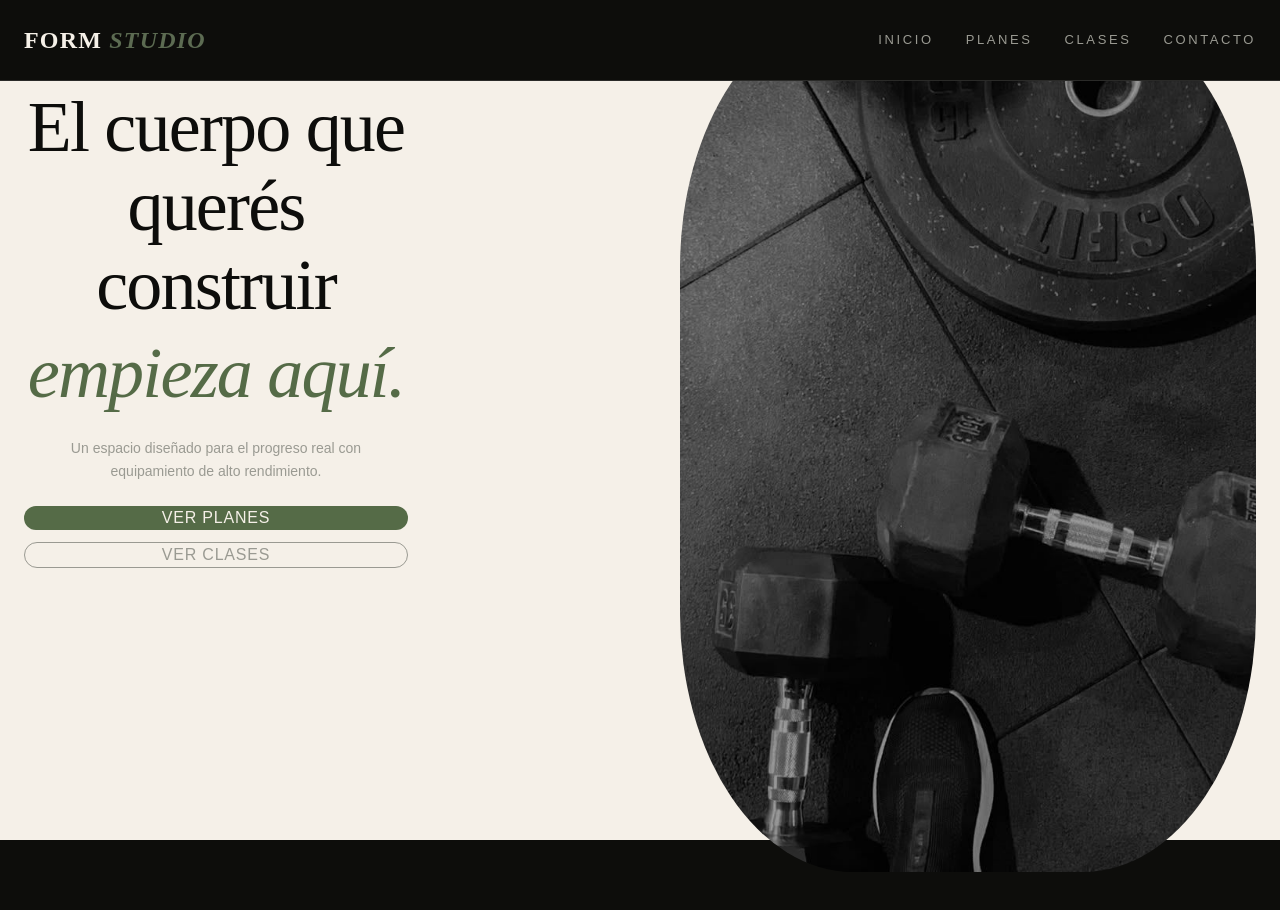
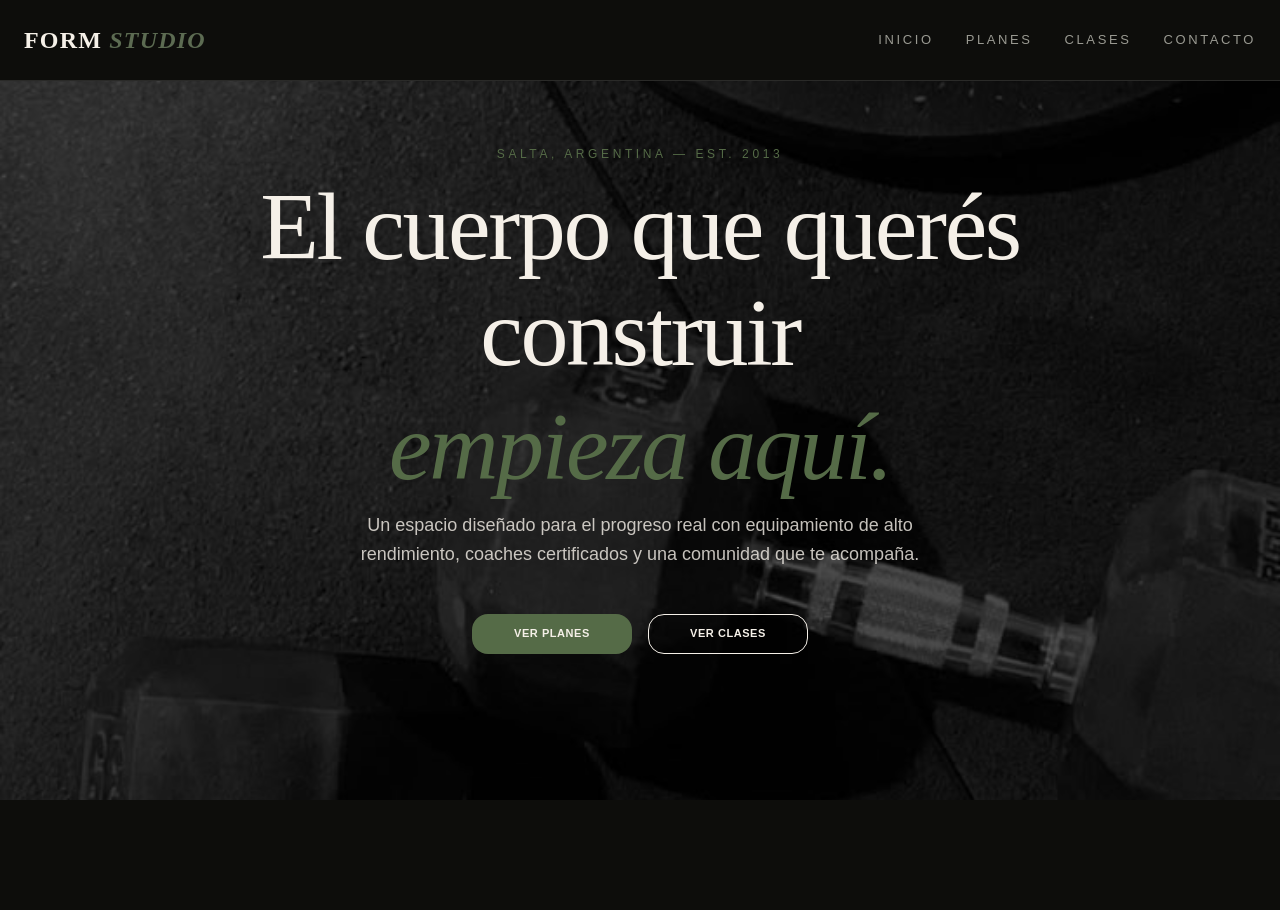
Before and after one commit to LucaLaatigano/Gym-Template, a React (Vite) app: page / in a window 1280 px wide. Shown: the top 910 px of the page. Built offline with nearby package versions, Linux system fonts and the light colour scheme.

Commit message:
finished hero layout

```diff
--- a/src/components/Hero.jsx
+++ b/src/components/Hero.jsx
@@ -1,27 +1,37 @@
 export default function Hero({ id }) {
     return (
-        <section id={id} className="bg-studio-crema h-screen mt-10 flex flex-col justify-center md:justify-left items-center text-center px-6">
-            <div className="z-20 grid grid-cols-1 md:grid-cols-2 gap-20 max-w-7xl">
-                <div className="flex flex-col gap-6 max-w-sm md:mt-10">
+        <section id={id} className="relative h-screen flex flex-col justify-center items-center text-center px-6 overflow-hidden">
+            <div className="z-20 flex flex-col items-center gap-3 max-w-3xl">
                 <span className="text-[10px] md:text-xs text-studio-oliva font-medium tracking-[0.3em] uppercase">
                     Salta, Argentina — Est. 2013
                 </span>
-                    <h1 className="text-studio-dark text-5xl md:text-7xl font-display leading-[1.1] tracking-tight">
+                <h1 className="text-studio-crema text-5xl md:text-8xl font-display leading-[1.1] tracking-tight">
                     El cuerpo que querés construir
                     <span className="block text-studio-oliva italic mt-2">empieza aquí.</span>
                 </h1>
-                    <p className="text-studio-gris text-sm leading-relaxed px-4">
-                        Un espacio diseñado para el progreso real con equipamiento de alto rendimiento.
+
+                <p className="text-studio-crema/80 text-sm md:text-lg leading-relaxed max-w-xl">
+                    Un espacio diseñado para el progreso real con equipamiento de alto rendimiento, coaches certificados y una comunidad que te acompaña.
                 </p>
-                    <div className="flex-center gap-3 md:flex-col">
-                        <button className="btn bg-studio-oliva tracking-wider md:flex-1 md:w-full md:h-15">VER PLANES</button>
-                        <button className="btn border border-studio-gris text-studio-gris tracking-wider md:flex-1 md:w-full md:h-15">VER CLASES </button>
+
+                <div className="flex flex-col sm:flex-row gap-4 mt-8">
+                    <button className="btn bg-studio-oliva text-studio-crema tracking-wider font-bold text-[11px] uppercase transition-all hover:bg-studio-crema hover:text-studio-dark">
+                        VER PLANES
+                    </button>
+                    <button className="btn border border-studio-crema text-studio-crema tracking-wider font-bold text-[11px] uppercase transition-all hover:bg-studio-crema hover:text-studio-dark">
+                        VER CLASES
+                    </button>
                 </div>
             </div>
-                <div className="hidden md:flex h-full w-full">
-                    <img src="/gym.jpg" className="h-full w-full object-cover rounded-[30%]" />
+            <div className="absolute inset-0 z-10">
+                <img
+                    src="/gym.jpg"
+                    alt="Gym Background"
+                    className="h-full w-full object-cover"
+                />
+                <div className="absolute inset-0 bg-black/50"></div>
             </div>
-            </div>
+
         </section>
     )
 }
```
Lines whose indentation alone changed are shown as unchanged.
